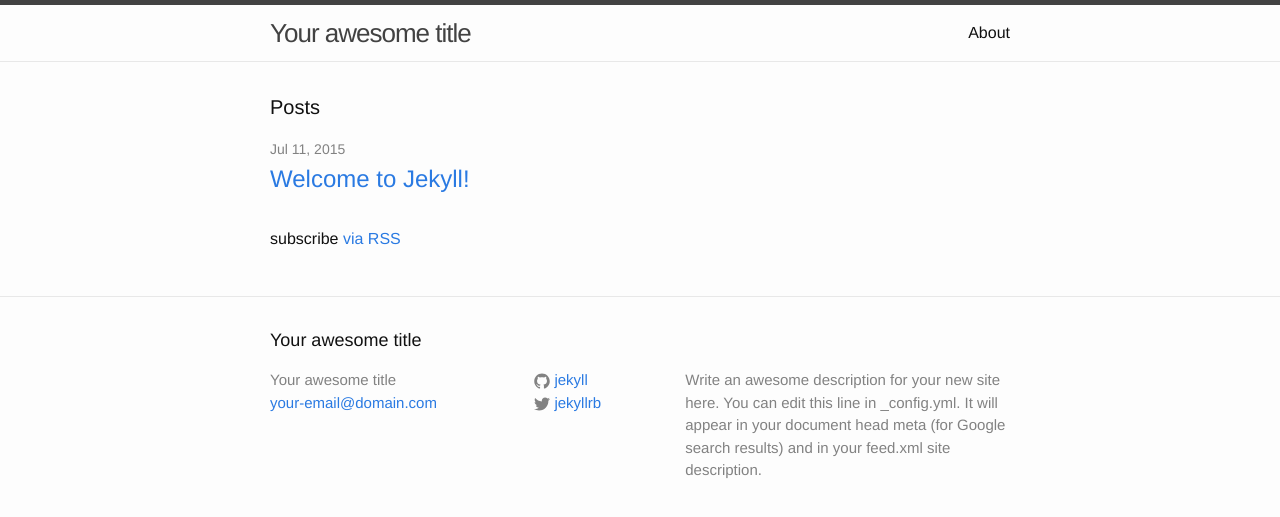
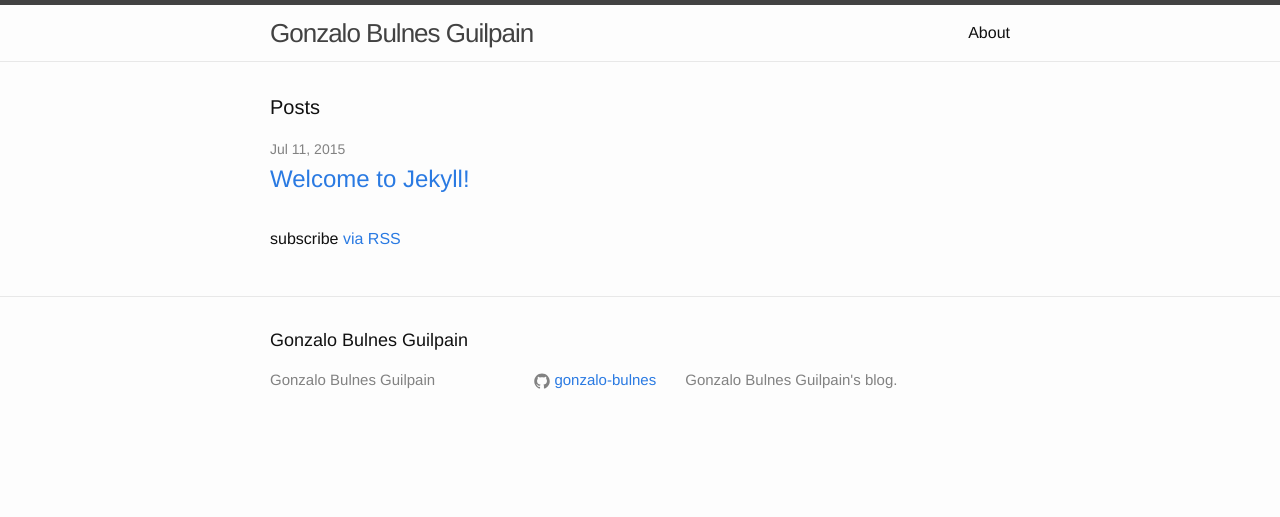
Before and after one commit to gonzalo-bulnes/gonzalo-bulnes.github.io, a Jekyll site: the page built from index.html, in a window 1280 px wide. Shown: the top 517 px of the page. Built offline with Jekyll 4.4.1, drawn with Linux system fonts in a browser that asks for light colours.

Commit message:
Add basic Jekyll configuration

```diff
--- a/_config.yml
+++ b/_config.yml
@@ -1,14 +1,11 @@
 # Site settings
-title: Your awesome title
-email: your-email@domain.com
+title: Gonzalo Bulnes Guilpain
 description: > # this means to ignore newlines until "baseurl:"
-  Write an awesome description for your new site here. You can edit this
-  line in _config.yml. It will appear in your document head meta (for
-  Google search results) and in your feed.xml site description.
+  Gonzalo Bulnes Guilpain's blog.
 baseurl: "" # the subpath of your site, e.g. /blog/
-url: "http://yourdomain.com" # the base hostname & protocol for your site
-twitter_username: jekyllrb
-github_username:  jekyll
+url: "http://gonzalobulnes.com"
+github_username:  gonzalo-bulnes
+leanpub_username: gonzalo-bulnes
 
 # Build settings
 exclude: ['Gemfile', 'README', 'bower.json']
```
